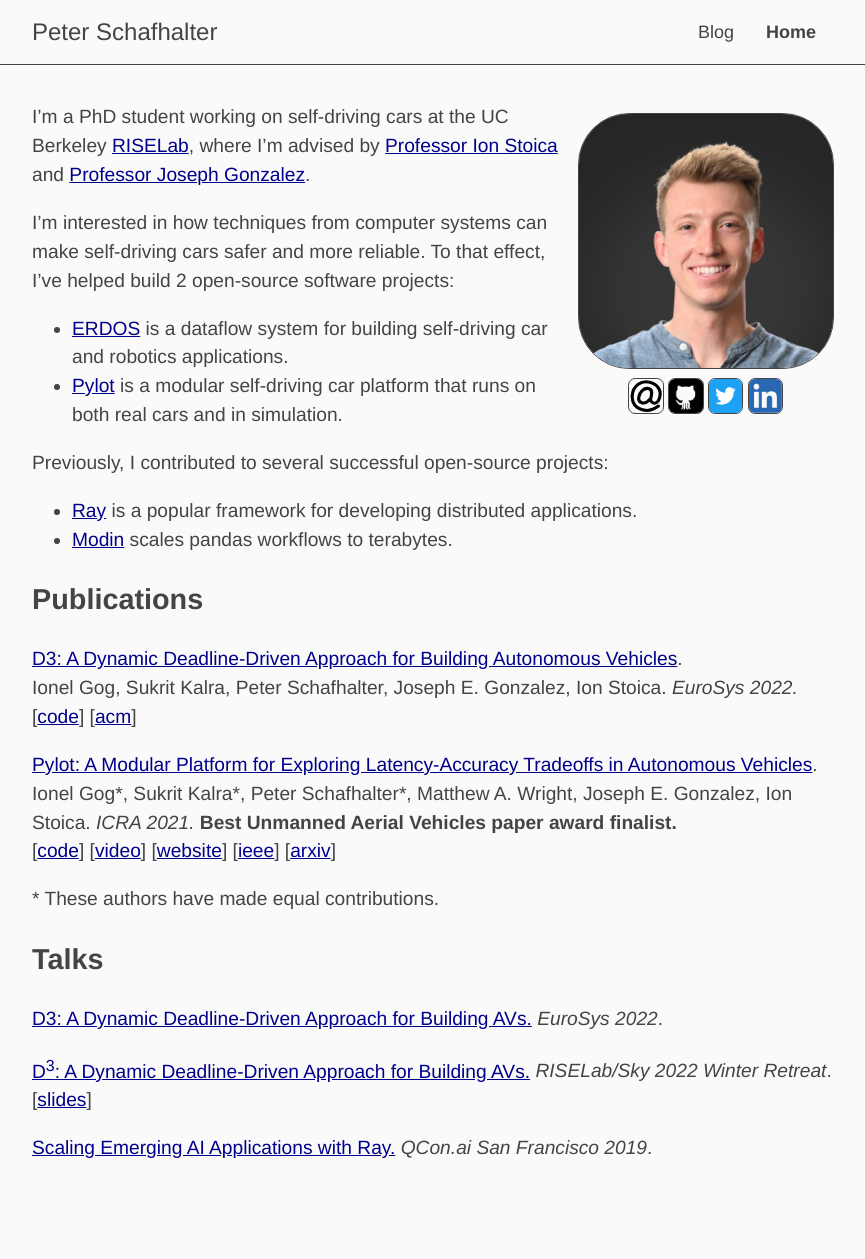
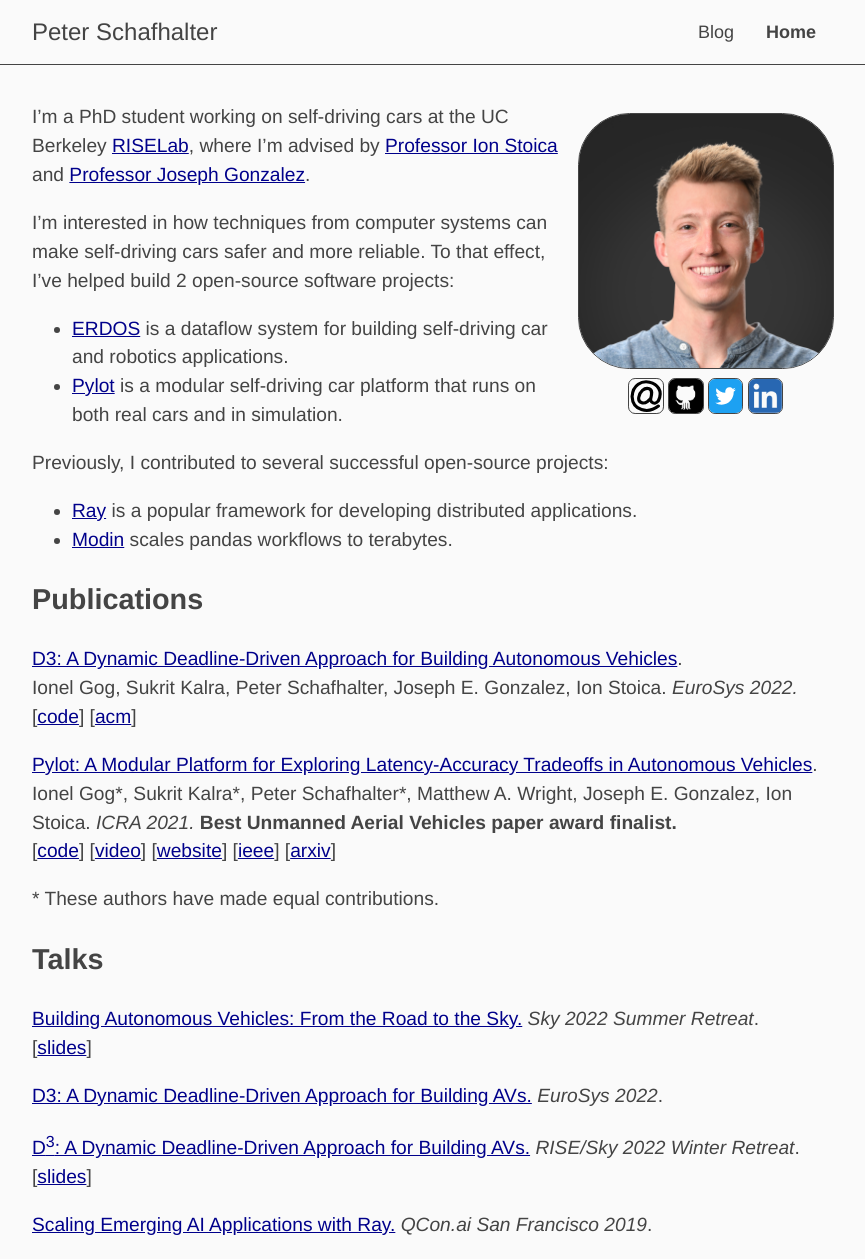
Before and after one commit to pschafhalter/pschafhalter.github.io, a Jekyll site: the page built from index.md, in a window 1280 px wide. Shown: the whole page, without its empty margins (208-1073 px from the left). Built offline with Jekyll 4.4.1, drawn with Linux system fonts in a browser that asks for light colours; before the commit the page ends 1182 px from its top, so only the background shows below that.

Commit message:
Add Sky Summer 2022 talk

```diff
--- a/index.md
+++ b/index.md
@@ -43,9 +43,12 @@ Ionel Gog\*, Sukrit Kalra\*, Peter Schafhalter\*, Matthew A. Wright, Joseph E. G
 
 ## Talks
 
+[Building Autonomous Vehicles: From the Road to the Sky.](/) *Sky 2022 Summer Retreat*. \
+\[[slides](https://docs.google.com/presentation/d/1lxZq0hFuDlrsf06rDqNXDbkOsH-K7IvS)\]
+
 [D3: A Dynamic Deadline-Driven Approach for Building AVs.](/) *EuroSys 2022*.
 
-[D<sup>3</sup>: A Dynamic Deadline-Driven Approach for Building AVs.](https://youtu.be/NG3U9rE8QcE) *RISELab/Sky 2022 Winter Retreat*.
+[D<sup>3</sup>: A Dynamic Deadline-Driven Approach for Building AVs.](https://youtu.be/NG3U9rE8QcE) *RISE/Sky 2022 Winter Retreat*. \
 \[[slides](https://drive.google.com/file/d/1_srYqYek0LlJ6nbCpJr9fvDElJ81R9qc/view?usp=sharing)\]
 
 [Scaling Emerging AI Applications with Ray.](https://www.infoq.com/presentations/scale-ai-ray/) *QCon.ai San Francisco 2019*.
```
